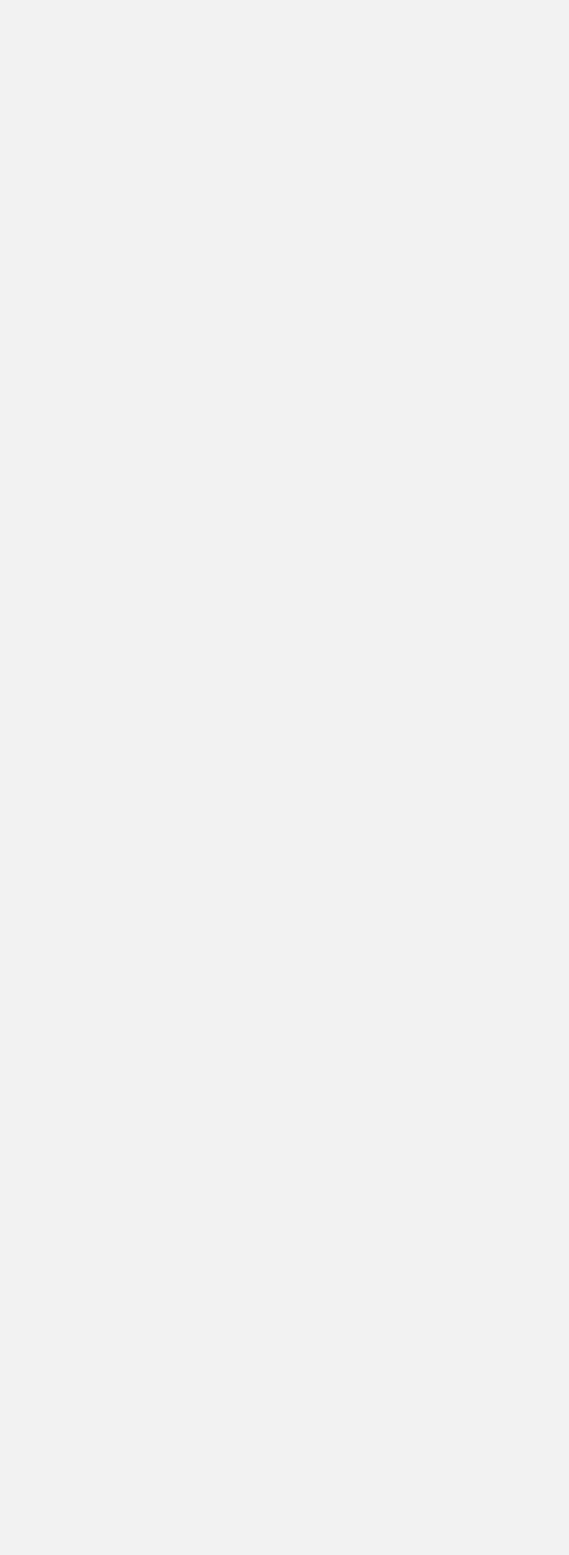
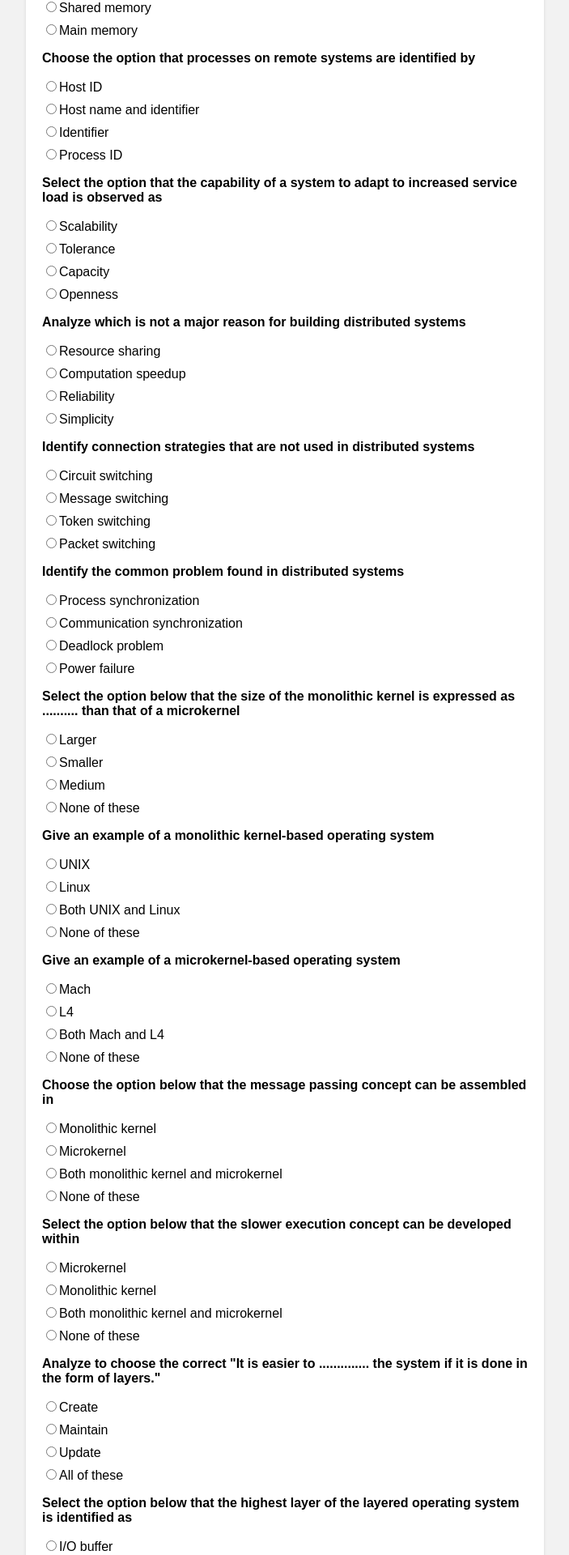
Before and after one commit to AnkanRoychowdhury/exam-prep, a React (Create React App) app: page / in a window 1280 px wide. Shown: the part 8415-10335 px from the top of the page at 81% size, without its empty margins (288-991 px from the left). Before the commit the page ends 8380 px from the top, so only its background shows below. Built offline with nearby package versions, Linux system fonts and the light colour scheme.

Commit message:
more questions added

```diff
--- a/src/App.js
+++ b/src/App.js
@@ -462,6 +462,205 @@ const questions = [
     options: ["Less time", "More time", "Many hours", "Many days"],
     answer: "Less time",
   },
+  {
+    id: 64,
+    text: "Choose the fastest form of inter-process communication provided in UNIX is decided as",
+    options: ["Virtual memory", "Memory", "Shared memory", "Main memory"],
+    answer: "Shared memory",
+  },
+  {
+    id: 65,
+    text: "Choose the option that processes on remote systems are identified by",
+    options: [
+      "Host ID",
+      "Host name and identifier",
+      "Identifier",
+      "Process ID",
+    ],
+    answer: "Process ID",
+  },
+  {
+    id: 66,
+    text: "Select the option that the capability of a system to adapt to increased service load is observed as",
+    options: ["Scalability", "Tolerance", "Capacity", "Openness"],
+    answer: "Scalability",
+  },
+  {
+    id: 67,
+    text: "Analyze which is not a major reason for building distributed systems",
+    options: [
+      "Resource sharing",
+      "Computation speedup",
+      "Reliability",
+      "Simplicity",
+    ],
+    answer: "Simplicity",
+  },
+  {
+    id: 68,
+    text: "Identify connection strategies that are not used in distributed systems",
+    options: [
+      "Circuit switching",
+      "Message switching",
+      "Token switching",
+      "Packet switching",
+    ],
+    answer: "Token switching",
+  },
+  {
+    id: 69,
+    text: "Identify the common problem found in distributed systems",
+    options: [
+      "Process synchronization",
+      "Communication synchronization",
+      "Deadlock problem",
+      "Power failure",
+    ],
+    answer: "Deadlock problem",
+  },
+  {
+    id: 70,
+    text: "Select the option below that the size of the monolithic kernel is expressed as .......... than that of a microkernel",
+    options: ["Larger", "Smaller", "Medium", "None of these"],
+    answer: "Larger",
+  },
+  {
+    id: 71,
+    text: "Give an example of a monolithic kernel-based operating system",
+    options: ["UNIX", "Linux", "Both UNIX and Linux", "None of these"],
+    answer: "Both UNIX and Linux",
+  },
+  {
+    id: 72,
+    text: "Give an example of a microkernel-based operating system",
+    options: ["Mach", "L4", "Both Mach and L4", "None of these"],
+    answer: "Both Mach and L4",
+  },
+  {
+    id: 73,
+    text: "Choose the option below that the message passing concept can be assembled in",
+    options: [
+      "Monolithic kernel",
+      "Microkernel",
+      "Both monolithic kernel and microkernel",
+      "None of these",
+    ],
+    answer: "Microkernel",
+  },
+  {
+    id: 74,
+    text: "Select the option below that the slower execution concept can be developed within",
+    options: [
+      "Microkernel",
+      "Monolithic kernel",
+      "Both monolithic kernel and microkernel",
+      "None of these",
+    ],
+    answer: "Monolithic kernel",
+  },
+  {
+    id: 75,
+    text: 'Analyze to choose the correct "It is easier to .............. the system if it is done in the form of layers."',
+    options: ["Create", "Maintain", "Update", "All of these"],
+    answer: "All of these",
+  },
+  {
+    id: 76,
+    text: "Select the option below that the highest layer of the layered operating system is identified as",
+    options: ["I/O buffer", "User programs", "CPU scheduling", "None of these"],
+    answer: "I/O buffer",
+  },
+  {
+    id: 77,
+    text: "Select requested resources that are granted with deadlock detection",
+    options: ["Resources", "Processes", "Programs", "Data"],
+    answer: "Resources",
+  },
+  {
+    id: 78,
+    text: "Choose the application for which thread management work is done by a pure kernel-level thread facility?",
+    options: ["Kernel", "Program", "Application", "Information"],
+    answer: "Kernel",
+  },
+  {
+    id: 79,
+    text: "Give an example of a virtual machine",
+    options: [
+      "DOS virtual machine",
+      "Virtual machine",
+      "Java virtual machine",
+      "None of these",
+    ],
+    answer: "Java virtual machine",
+  },
+  {
+    id: 80,
+    text: "Choose the option below when an attempt is made to make a machine or network resource unavailable to its intended users, the attack is called",
+    options: [
+      "Denial-of-service attack",
+      "Slow read attack",
+      "Spoofed attack",
+      "Starvation attack",
+    ],
+    answer: "Denial-of-service attack",
+  },
+  {
+    id: 81,
+    text: "Choose the option below that a file type can be recognized by",
+    options: [
+      "File name",
+      "File extension",
+      "File identifier",
+      "None of these",
+    ],
+    answer: "File extension",
+  },
+  {
+    id: 82,
+    text: "Select the following one that is not the correct benefit of distributed computing",
+    options: ["Resource sharing", "Performance", "Availability", "Security"],
+    answer: "Security",
+  },
+  {
+    id: 83,
+    text: 'Analyze to fill up the with the correct word, "Internet provides _______ for remote login"',
+    options: ["Telnet", "HTTP", "FTP", "RPC"],
+    answer: "Telnet",
+  },
+  {
+    id: 84,
+    text: "Choose the option below that in distributed systems, link and site failure is detected by applying ___________",
+    options: ["Polling", "Handshaking", "Token passing", "None of these"],
+    answer: "Handshaking",
+  },
+  {
+    id: 85,
+    text: "Choose the option below that a network operating system is simulated on",
+    options: [
+      "Server",
+      "Every system in the network",
+      "Both server and every system in the network",
+      "None of these",
+    ],
+    answer: "Both server and every system in the network",
+  },
+  {
+    id: 86,
+    text: "Choose the option below that ____ is a software architecture used to build a distributed system from a network connected by a high-speed network.",
+    options: ["DOS", "NOS", "Middleware", "Operating system"],
+    answer: "Middleware",
+  },
+  {
+    id: 87,
+    text: "Choose the following options in a distributed file system, when a file’s physical storage location changes",
+    options: [
+      "File name needs to be changed",
+      "File name need not to be changed",
+      "File’s host name needs to be changed",
+      "File’s local name needs to be changed",
+    ],
+    answer: "File name needs to be changed",
+  },
 ];
 
 const App = () => {
```
